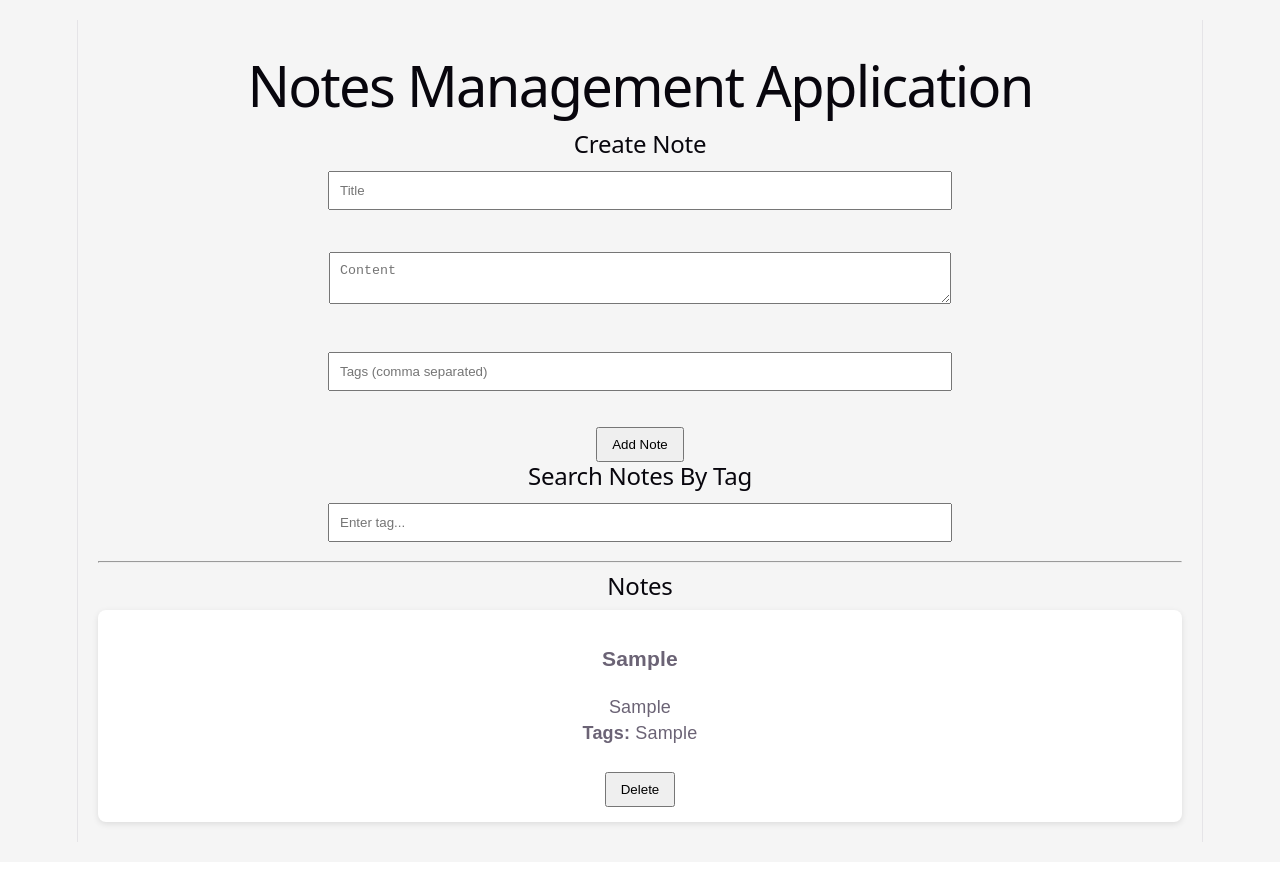
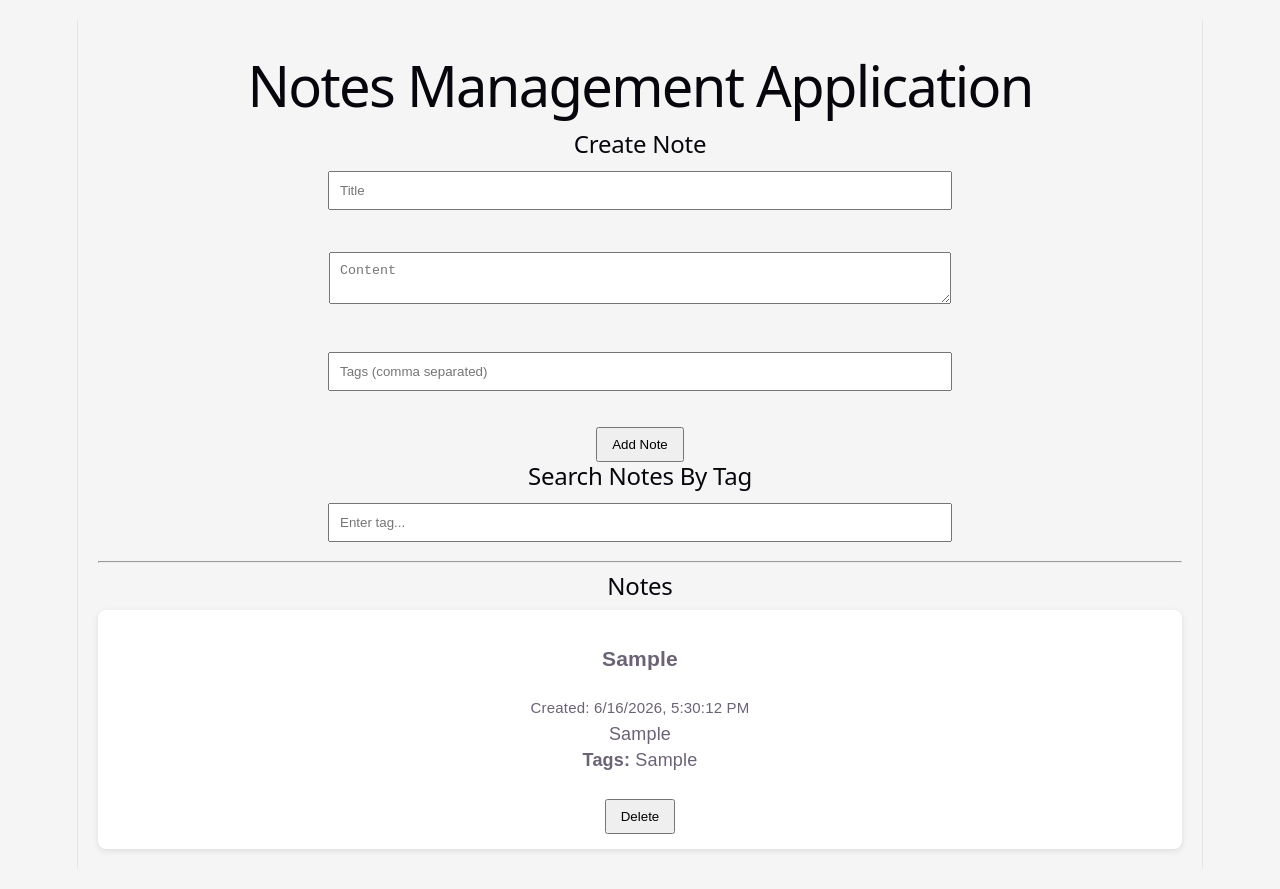
Before and after one commit to Manohari-JV/notes-management-app, a React (Vite) app: page / in a window 1280 px wide. Both pictures are taken after typing "Sample", "Sample", "Sample" into the empty fields and a click on the button "Add Note". Before the commit the page ends 862 px from the top, so only its background shows below. Built offline with nearby package versions, Linux system fonts and the light colour scheme.

Commit message:
Add timestamp support for note creation

```diff
--- a/src/App.tsx
+++ b/src/App.tsx
@@ -24,6 +24,7 @@ function App() {
   title,
   content,
   tags,
+  createdAt: new Date().toLocaleString(),
 };
 
     const updatedNotes = [...notes, newNote];
@@ -68,6 +69,11 @@ function App() {
         filteredNotes.map((note) => (
           <div key={note.id} className="note-card">
             <h3>{note.title}</h3>
+
+<small>
+  Created: {note.createdAt || "NO DATE FOUND"}
+</small>
+
 <p>{note.content}</p>
 
             <strong>Tags:</strong>{" "}
--- a/src/types/Note.ts
+++ b/src/types/Note.ts
@@ -3,4 +3,5 @@ export interface Note {
   title: string;
   content: string;
   tags: string[];
+  createdAt: string;
 }
```
Lines whose indentation alone changed are shown as unchanged.
